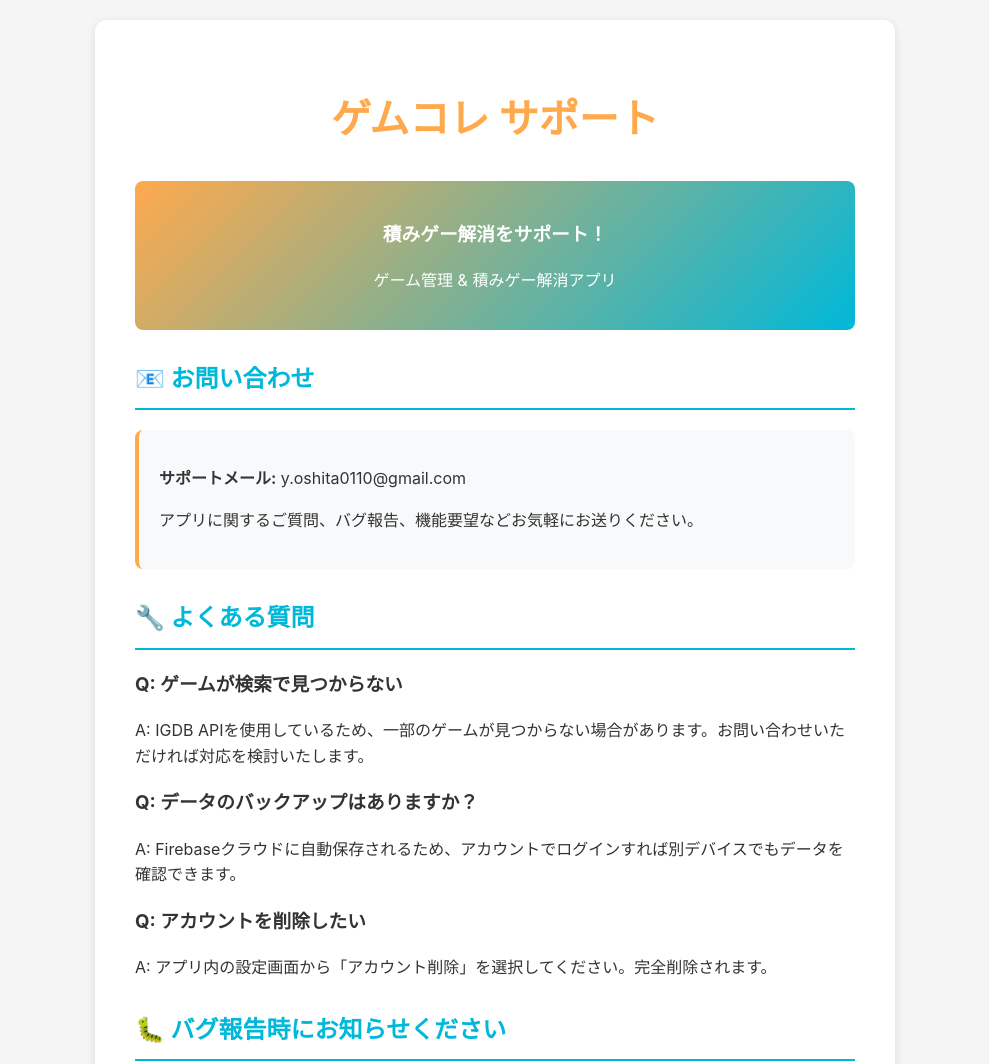
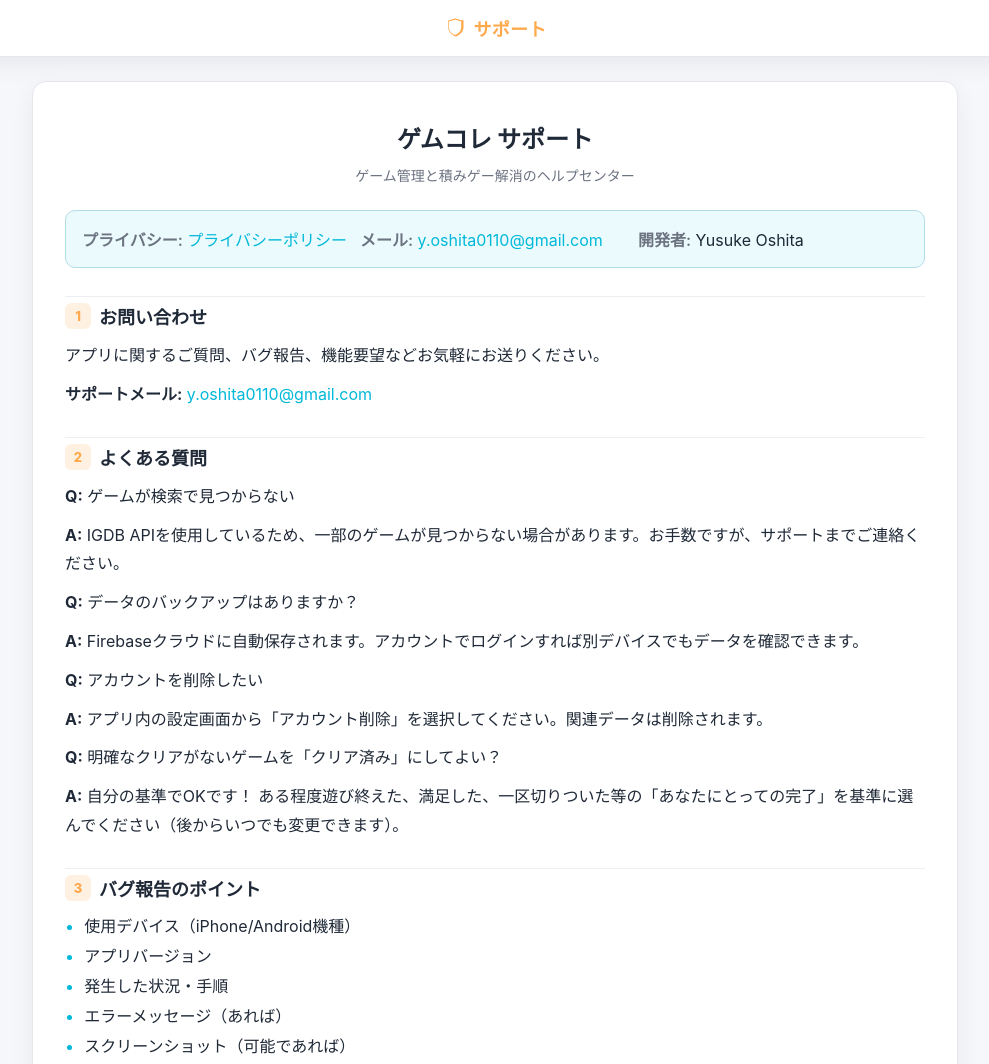
Before and after one commit to oshioshi/gamekore-support, a plain HTML site: page index.html in a window 1280 px wide. Shown: the top 1064 px of the page, without its empty margins (145-1134 px from the left). Drawn offline with Linux system fonts and the light colour scheme.

Commit message:
Update index.html for improved layout and theming
Refactored HTML structure and styles for better responsiveness and theme support.

```diff
--- a/index.html
+++ b/index.html
@@ -1,101 +1,146 @@
 <!DOCTYPE html>
 <html lang="ja">
 <head>
-    <meta charset="UTF-8">
-    <meta name="viewport" content="width=device-width, initial-scale=1.0">
+  <meta charset="UTF-8" />
+  <meta name="viewport" content="width=device-width, initial-scale=1" />
+  <meta name="theme-color" content="#ffffff" media="(prefers-color-scheme: light)" />
+  <meta name="theme-color" content="#151b23" media="(prefers-color-scheme: dark)" />
   <title>ゲムコレ サポート</title>
   <style>
+    :root {
+      --primary: #ffa94d;
+      --secondary: #00b8d9;
+      --bg: #f6f7fb;
+      --surface: #ffffff;
+      --text: #1f2937;
+      --text-secondary: #6b7280;
+      --border: #e5e7eb;
+      --shadow: 0 8px 24px rgba(16,24,40,0.06);
+    }
+
+    @media (prefers-color-scheme: dark) {
+      :root {
+        --bg: #0f141a;
+        --surface: #151b23;
+        --text: #e5e7eb;
+        --text-secondary: #9ca3af;
+        --border: #223042;
+        --shadow: 0 10px 30px rgba(2,8,23,0.6);
+      }
+    }
+
+    html, body { height: 100%; }
     body {
-            font-family: -apple-system, BlinkMacSystemFont, 'Segoe UI', Roboto, 'Helvetica Neue', Arial, sans-serif;
-            line-height: 1.6;
-            color: #333;
-            max-width: 800px;
-            margin: 0 auto;
-            padding: 20px;
-            background-color: #f5f5f5;
+      margin: 0;
+      font-family: -apple-system, BlinkMacSystemFont, 'Segoe UI', Roboto, 'Helvetica Neue', Arial, 'Hiragino Kaku Gothic ProN', 'Hiragino Sans', 'Noto Sans JP', Meiryo, sans-serif;
+      background: var(--bg);
+      color: var(--text);
+      -webkit-font-smoothing: antialiased;
+      -moz-osx-font-smoothing: grayscale;
     }
+
+    /* Appbar */
+    .appbar {
+      position: sticky;
+      top: 0; z-index: 10;
+      background: var(--surface);
+      border-bottom: 1px solid var(--border);
+      height: 56px;
+      display: flex; align-items: center; justify-content: center;
+      box-shadow: var(--shadow);
+    }
+    .appbar-inner { max-width: 860px; width: 100%; display: flex; align-items: center; justify-content: center; padding: 0 16px; gap: 8px; }
+    .appbar-title { font-size: 18px; font-weight: 700; color: var(--primary); letter-spacing: 0.2px; }
+    .appbar-spacer { width: 32px; }
+    .shield { width: 22px; height: 22px; color: var(--primary); }
+    .shield svg { display: block; width: 100%; height: 100%; fill: currentColor; }
+
+    /* Page */
+    .page { display: flex; justify-content: center; padding: 24px 16px 56px; }
     .container {
-            background: white;
-            padding: 40px;
-            border-radius: 12px;
-            box-shadow: 0 2px 10px rgba(0,0,0,0.1);
+      width: 100%; max-width: 860px; background: var(--surface);
+      border: 1px solid var(--border); border-radius: 14px;
+      box-shadow: var(--shadow); padding: 24px;
     }
-        h1 {
-            color: #FFA94D;
-            text-align: center;
-            margin-bottom: 30px;
-            font-size: 2.5em;
+
+    .doc-title { text-align: center; font-weight: 800; font-size: 24px; margin: 6px 0 2px; }
+    .subtitle { text-align: center; color: var(--text-secondary); margin: 8px 0 22px; font-size: 14px; }
+
+    .meta-grid { display: grid; grid-template-columns: 1fr; gap: 8px; background: color-mix(in srgb, var(--secondary) 8%, transparent); border: 1px solid color-mix(in srgb, var(--secondary) 22%, var(--border)); padding: 16px; border-radius: 10px; margin: 10px 0 18px; }
+    .meta-item strong { color: var(--text-secondary); font-weight: 600; }
+
+    h2.section { display: flex; align-items: center; gap: 8px; font-size: 18px; font-weight: 700; color: var(--text); margin: 28px 0 12px; padding-top: 6px; border-top: 1px solid color-mix(in srgb, var(--border) 70%, transparent); }
+    .section-badge { display: inline-flex; align-items: center; justify-content: center; width: 26px; height: 26px; border-radius: 6px; background: color-mix(in srgb, var(--primary) 16%, transparent); color: var(--primary); font-weight: 800; font-size: 13px; }
+
+    p { line-height: 1.8; margin: 8px 0 10px; }
+    ul { padding-left: 1.2rem; margin: 8px 0 10px; }
+    li { margin: 6px 0; }
+    li::marker { color: var(--secondary); }
+
+    a { color: var(--secondary); text-decoration: none; }
+    a:hover { text-decoration: underline; }
+
+    .cta-grid { display: grid; grid-template-columns: 1fr; gap: 12px; margin: 16px 0 8px; }
+    .cta {
+      display: block; text-align: center; padding: 12px 16px; border-radius: 10px; border: 1px solid var(--border);
+      background: color-mix(in srgb, var(--primary) 8%, var(--surface)); color: var(--text); font-weight: 600;
+      transition: transform .05s ease-out, box-shadow .15s ease;
+      box-shadow: 0 1px 0 rgba(0,0,0,0.02);
     }
-        h2 {
-            color: #00B8D9;
-            border-bottom: 2px solid #00B8D9;
-            padding-bottom: 10px;
-            margin-top: 30px;
-        }
-        .contact-info {
-            background: #f8f9fa;
-            padding: 20px;
-            border-radius: 8px;
-            margin: 20px 0;
-            border-left: 4px solid #FFA94D;
-        }
-        .app-info {
-            text-align: center;
-            margin: 30px 0;
-            padding: 20px;
-            background: linear-gradient(135deg, #FFA94D, #00B8D9);
-            color: white;
-            border-radius: 8px;
-        }
-        .footer {
-            text-align: center;
-            margin-top: 40px;
-            padding-top: 20px;
-            border-top: 1px solid #eee;
-            color: #666;
-            font-size: 0.9em;
-        }
-        a {
-            color: #00B8D9;
-            text-decoration: none;
-        }
-        a:hover {
-            text-decoration: underline;
-        }
-        ul {
-            padding-left: 20px;
-        }
-        li {
-            margin-bottom: 8px;
+    .cta:hover { transform: translateY(-1px); box-shadow: var(--shadow); }
+
+    .footer { text-align: center; margin-top: 32px; padding-top: 18px; border-top: 1px solid var(--border); color: var(--text-secondary); font-size: 13px; }
+
+    @media (min-width: 720px) {
+      .container { padding: 32px; }
+      .meta-grid { grid-template-columns: repeat(3, 1fr); }
+      .cta-grid { grid-template-columns: repeat(3, 1fr); }
     }
   </style>
 </head>
 <body>
-    <div class="container">
-        <h1>ゲムコレ サポート</h1>
+  <header class="appbar" role="banner">
+    <div class="appbar-inner">
+      <div class="appbar-spacer" aria-hidden="true"></div>
+      <div class="shield" aria-hidden="true">
+        <svg viewBox="0 0 256 256" xmlns="http://www.w3.org/2000/svg"><path d="M208,40l-76-24a8,8,0,0,0-4.9,0L52,40a8,8,0,0,0-4,6.9V120c0,78.4,86.1,106.2,87,106.5a7.9,7.9,0,0,0,5,0c0.9-.3,87-28.1,87-106.5V46.9A8,8,0,0,0,208,40ZM200,120c0,61.6-64,86.7-72,89.6C120,206.7,56,181.6,56,120V53.7l72-22.7,72,22.7Z"/></svg>
+      </div>
+      <div class="appbar-title">サポート</div>
+      <div class="appbar-spacer" aria-hidden="true"></div>
+    </div>
+  </header>
 
-        <div class="app-info">
-            <h3>積みゲー解消をサポート！</h3>
-            <p>ゲーム管理 & 積みゲー解消アプリ</p>
+  <main class="page" role="main">
+    <section class="container">
+      <h1 class="doc-title">ゲムコレ サポート</h1>
+      <p class="subtitle">ゲーム管理と積みゲー解消のヘルプセンター</p>
+
+      <div class="meta-grid" aria-label="リンクと情報">
+        <div class="meta-item"><strong>プライバシー:</strong> <a href="privacy-policy.html">プライバシーポリシー</a></div>
+        <div class="meta-item"><strong>メール:</strong> <a href="mailto:y.oshita0110@gmail.com">y.oshita0110@gmail.com</a></div>
+        <div class="meta-item"><strong>開発者:</strong> Yusuke Oshita</div>
       </div>
 
-        <h2>📧 お問い合わせ</h2>
-        <div class="contact-info">
-            <p><strong>サポートメール:</strong> y.oshita0110@gmail.com</p>
+
+
+      <h2 id="contact" class="section"><span class="section-badge">1</span> お問い合わせ</h2>
       <p>アプリに関するご質問、バグ報告、機能要望などお気軽にお送りください。</p>
-        </div>
+      <p><strong>サポートメール:</strong> <a href="mailto:y.oshita0110@gmail.com">y.oshita0110@gmail.com</a></p>
 
-        <h2>🔧 よくある質問</h2>
-        <h3>Q: ゲームが検索で見つからない</h3>
-        <p>A: IGDB APIを使用しているため、一部のゲームが見つからない場合があります。お問い合わせいただければ対応を検討いたします。</p>
+      <h2 id="faq" class="section"><span class="section-badge">2</span> よくある質問</h2>
+      <p><strong>Q:</strong> ゲームが検索で見つからない</p>
+      <p><strong>A:</strong> IGDB APIを使用しているため、一部のゲームが見つからない場合があります。お手数ですが、サポートまでご連絡ください。</p>
 
-        <h3>Q: データのバックアップはありますか？</h3>
-        <p>A: Firebaseクラウドに自動保存されるため、アカウントでログインすれば別デバイスでもデータを確認できます。</p>
+      <p><strong>Q:</strong> データのバックアップはありますか？</p>
+      <p><strong>A:</strong> Firebaseクラウドに自動保存されます。アカウントでログインすれば別デバイスでもデータを確認できます。</p>
 
-        <h3>Q: アカウントを削除したい</h3>
-        <p>A: アプリ内の設定画面から「アカウント削除」を選択してください。完全削除されます。</p>
+      <p><strong>Q:</strong> アカウントを削除したい</p>
+      <p><strong>A:</strong> アプリ内の設定画面から「アカウント削除」を選択してください。関連データは削除されます。</p>
 
-        <h2>🐛 バグ報告時にお知らせください</h2>
+      <p><strong>Q:</strong> 明確なクリアがないゲームを「クリア済み」にしてよい？</p>
+      <p><strong>A:</strong> 自分の基準でOKです！ ある程度遊び終えた、満足した、一区切りついた等の「あなたにとっての完了」を基準に選んでください（後からいつでも変更できます）。</p>
+
+      <h2 id="bug-report" class="section"><span class="section-badge">3</span> バグ報告のポイント</h2>
       <ul>
         <li>使用デバイス（iPhone/Android機種）</li>
         <li>アプリバージョン</li>
@@ -104,11 +149,7 @@
         <li>スクリーンショット（可能であれば）</li>
       </ul>
 
-        <h2>🔒 プライバシー・セキュリティ</h2>
-        <p>ユーザーデータの取り扱いについては、<a href="privacy-policy.html">プライバシーポリシー</a>をご確認ください。</p>
-        <p>アプリは最新のセキュリティ基準に準拠し、Firebase Security Rulesでデータを保護しています。</p>
-
-        <h2>📱 アプリについて</h2>
+      <h2 id="about" class="section"><span class="section-badge">4</span> アプリについて</h2>
       <p><strong>ゲムコレ</strong>は、積みゲー管理とゲーム体験記録のためのアプリです。</p>
       <ul>
         <li>ゲームライブラリの効率的な管理</li>
@@ -119,8 +160,9 @@
 
       <div class="footer">
         <p>&copy; 2025 Yusuke Oshita. All rights reserved.</p>
-            <p>ゲムコレ - ゲーム管理&積みゲー解消</p>
+        <p>ゲムコレ - ゲーム管理 &amp; 積みゲー解消</p>
       </div>
-    </div>
+    </section>
+  </main>
 </body>
 </html>
```
Lines whose indentation alone changed are shown as unchanged.
